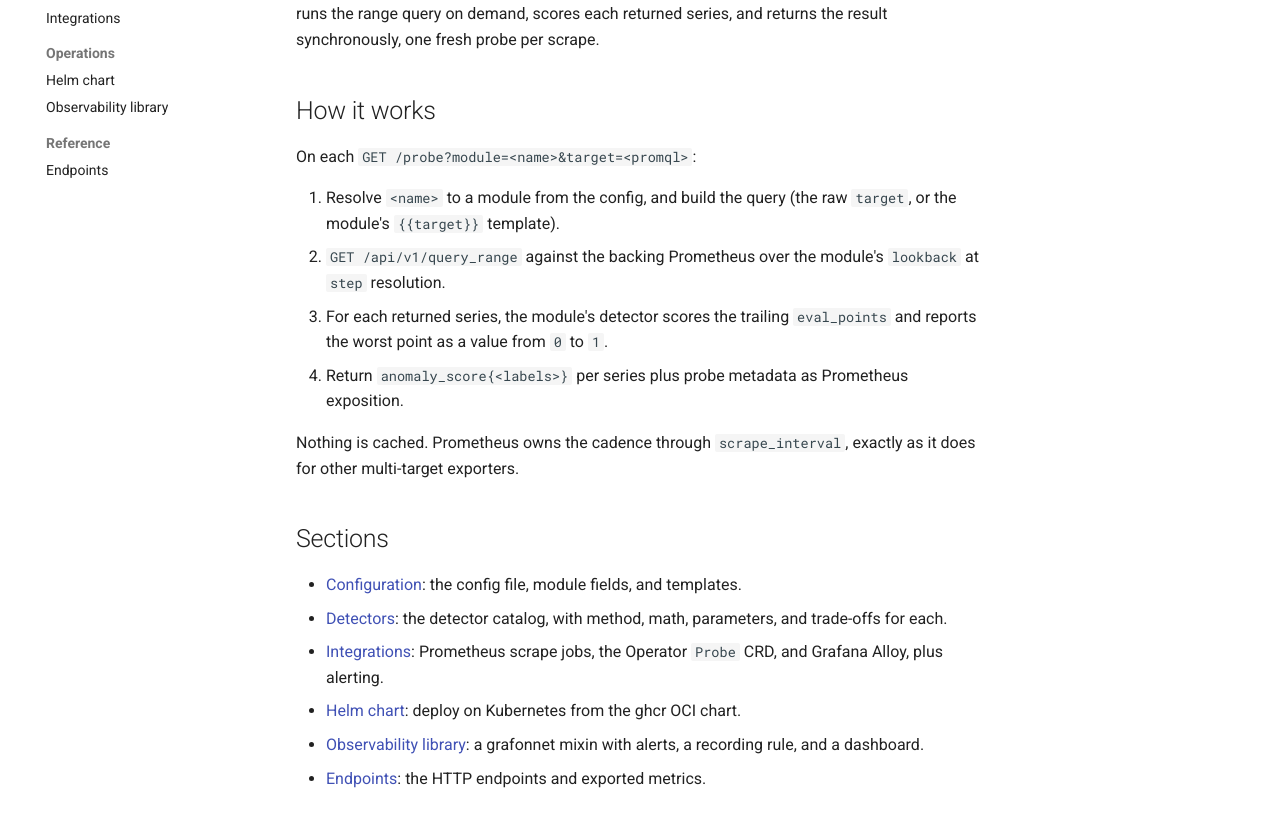
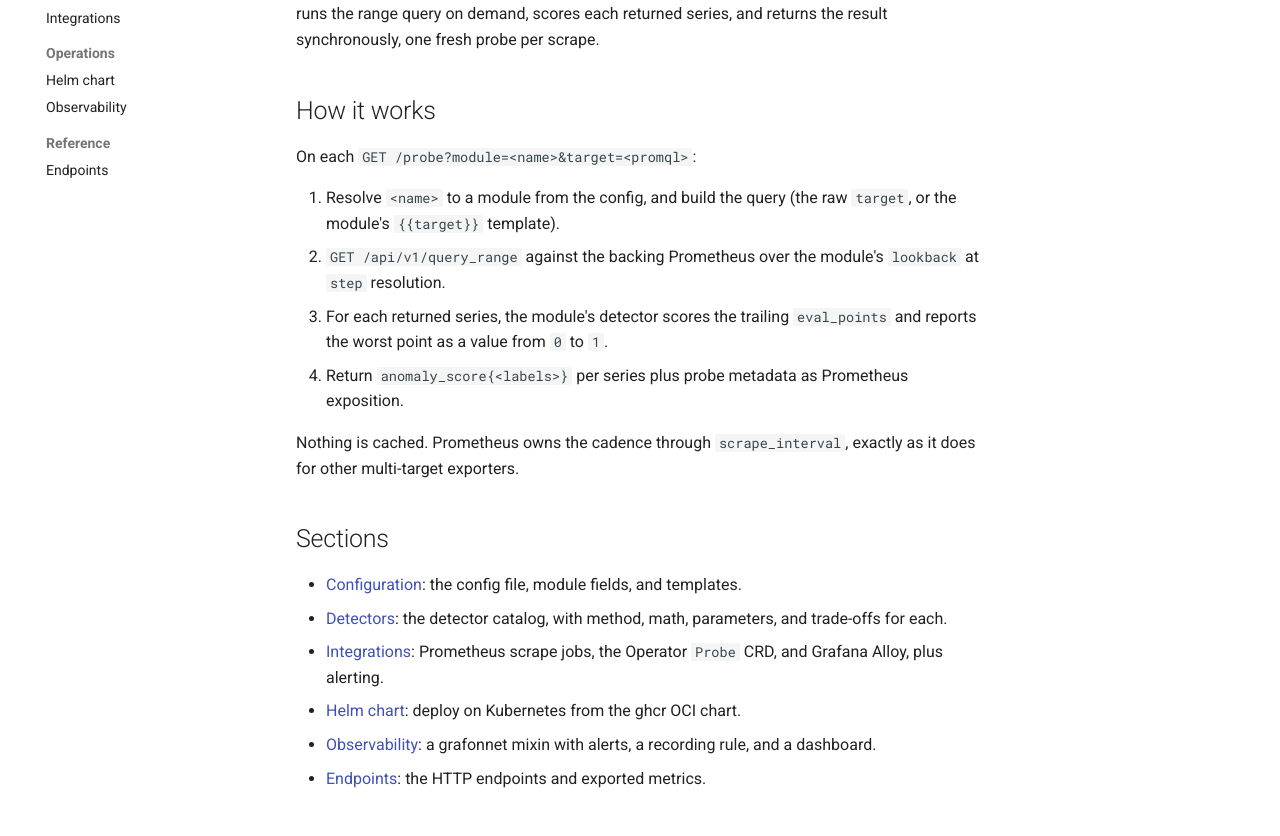
Before and after one commit to cznewt/anomaly-exporter, an MkDocs documentation site: the page built from docs/index.md, in a window 1280 px wide and 1379 px high. Shown: the part 255-1091 px from the top of the window. Built offline with MkDocs 1.6.1 and Material for MkDocs 9.7.7, drawn with Linux system fonts in a browser that asks for light colours; comment, search, counter and statistics services are not loaded.

Commit message:
docs: rename 'Observability library' nav entry to 'Observability'

```diff
--- a/docs/index.md
+++ b/docs/index.md
@@ -31,8 +31,8 @@ as it does for other multi-target exporters.
 - [Integrations](integrations.md): Prometheus scrape jobs, the Operator `Probe`
   CRD, and Grafana Alloy, plus alerting.
 - [Helm chart](helm.md): deploy on Kubernetes from the ghcr OCI chart.
-- [Observability library](observ-lib.md): a grafonnet mixin with alerts, a
-  recording rule, and a dashboard.
+- [Observability](observ-lib.md): a grafonnet mixin with alerts, a recording
+  rule, and a dashboard.
 - [Endpoints](endpoints.md): the HTTP endpoints and exported metrics.
 
 ## Install
--- a/mkdocs.yml
+++ b/mkdocs.yml
@@ -37,7 +37,7 @@ nav:
     - Integrations: integrations.md
   - Operations:
     - Helm chart: helm.md
-    - Observability library: observ-lib.md
+    - Observability: observ-lib.md
   - Reference:
     - Endpoints: endpoints.md
 
```
Also changed, not shown: docs/observ-lib.md (+1 -1 lines).
